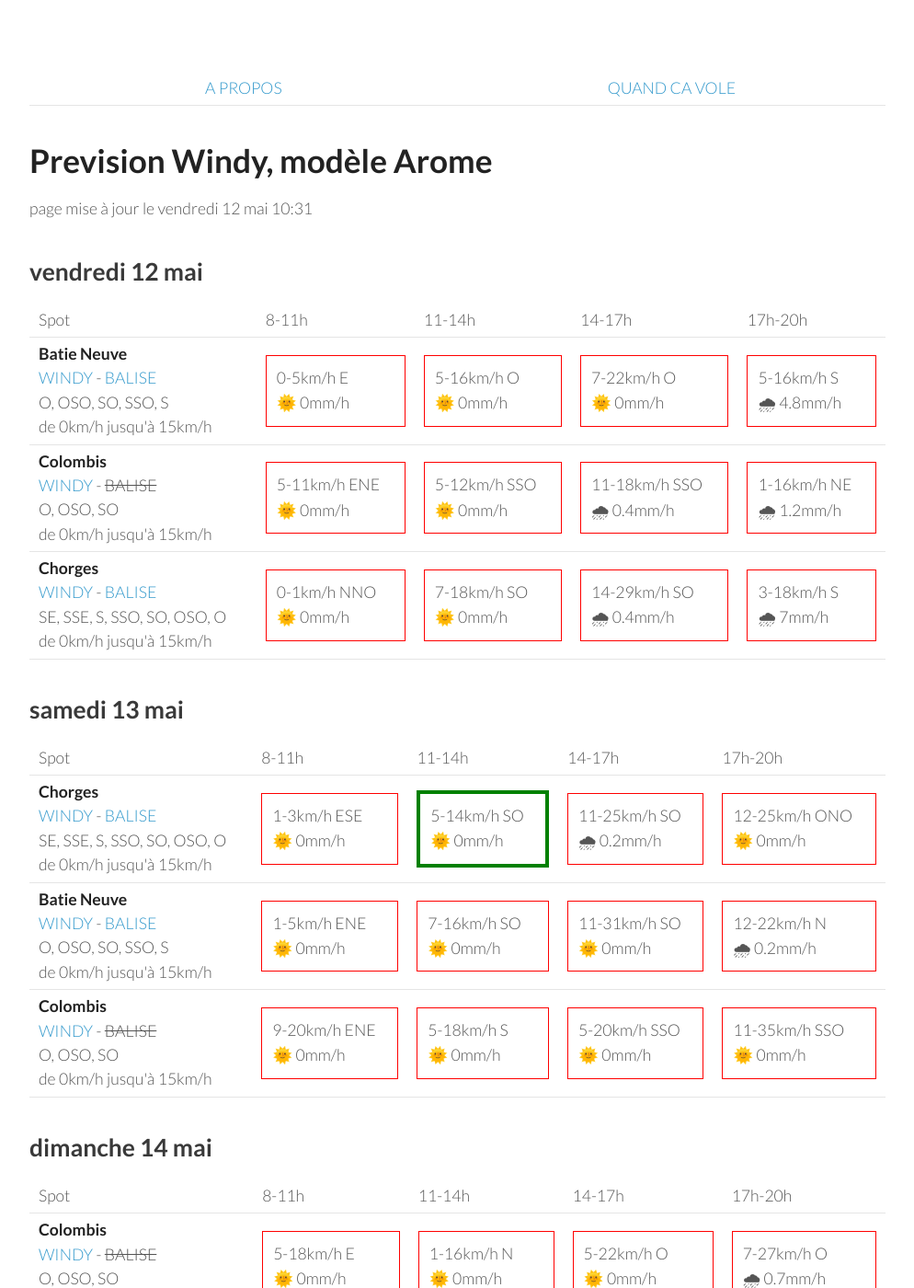
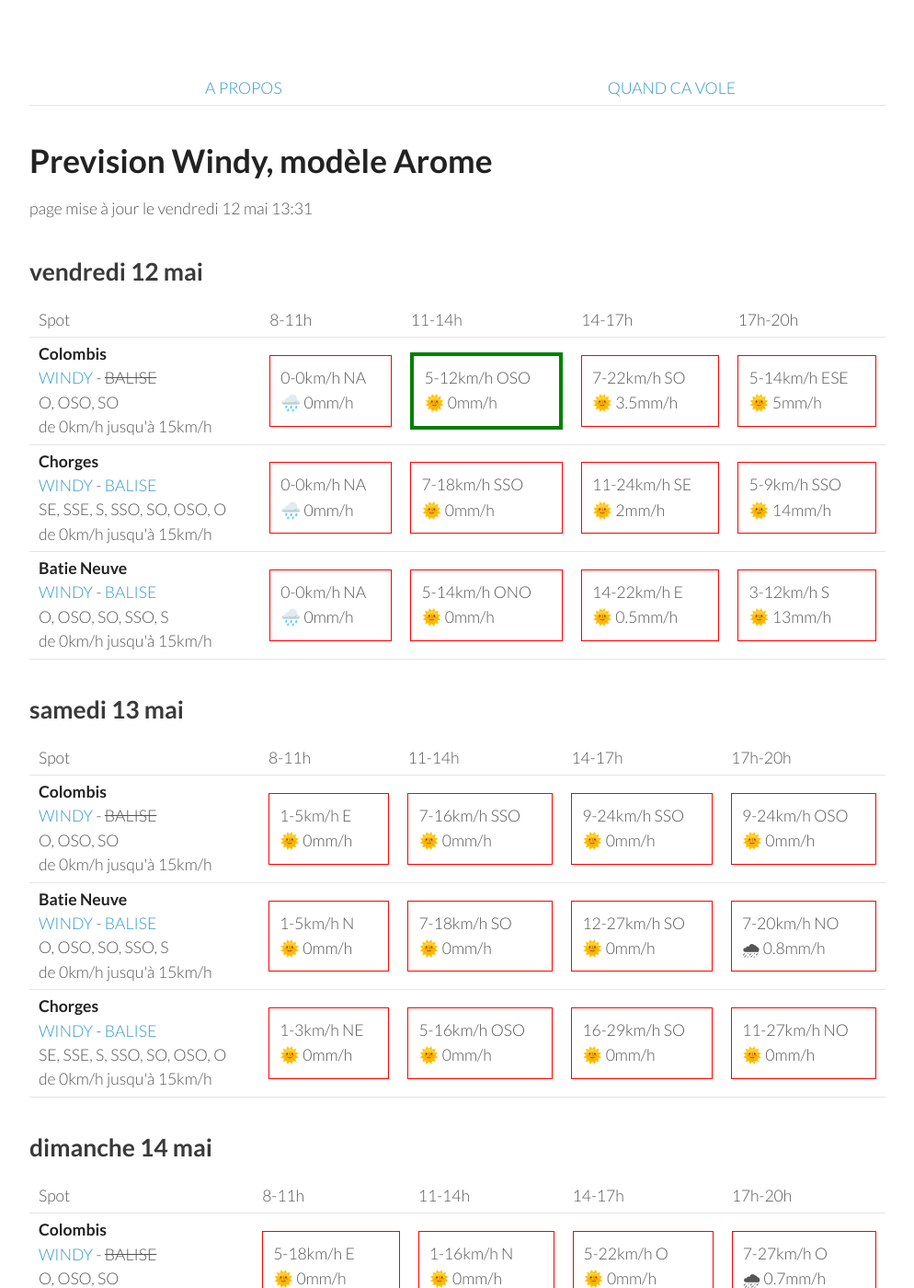
Before and after one commit to parapente-dans-le-nord/parapente-dans-le-nord.github.io, a Jekyll site: the page built from serre_poncon.markdown, in a window 1280 px wide and 1400 px high. Shown: the whole window at 92% size, without its empty margins (26-1020 px from the left). Built offline with Jekyll 4.4.1, drawn with Linux system fonts in a browser that asks for light colours.

Commit message:
update index.markdown

```diff
--- a/serre_poncon.markdown
+++ b/serre_poncon.markdown
@@ -7,7 +7,7 @@ title:  "Tous les spots"
 {: .links}
 
 # Prevision Windy, modèle Arome
-page mise à jour le vendredi 12 mai 10:31
+page mise à jour le vendredi 12 mai 13:31
 
 ## vendredi 12 mai
 
@@ -22,33 +22,30 @@ page mise à jour le vendredi 12 mai 10:31
       <td>17h-20h</td>
     </tr>
 <tr>
-        <td><strong>Batie Neuve</strong><br><a href="https://windy.com/44.584/6.236?44.559,6.262,10,m:eTtagly">WINDY</a> - <span class=""><a href="https://www.openwindmap.org/PP554">BALISE</a> </span><br> <span class="vent-favorable">O, OSO, SO, SSO, S</span><br><span class="force-vent">de 0km/h jusqu'à 15km/h</span> </td>
-
-            <td><div class="not-flyable"><p>0-5km/h E</p><p>🌞 0mm/h</p></div></td>
-            <td><div class="not-flyable"><p>5-16km/h O</p><p>🌞 0mm/h</p></div></td>
-            <td><div class="not-flyable"><p>7-22km/h O</p><p>🌞 0mm/h</p></div></td>
-            <td><div class="not-flyable"><p>5-16km/h S</p><p>🌧 4.8mm/h</p></div></td>
-
-
-    </tr>
-<tr>
         <td><strong>Colombis</strong><br><a href="https://windy.com/44.494/6.216?44.559,6.262,10">WINDY</a> - <span class="no-balise"> BALISE </span><br> <span class="vent-favorable">O, OSO, SO</span><br><span class="force-vent">de 0km/h jusqu'à 15km/h</span> </td>
 
-            <td><div class="not-flyable"><p>5-11km/h ENE</p><p>🌞 0mm/h</p></div></td>
-            <td><div class="not-flyable"><p>5-12km/h SSO</p><p>🌞 0mm/h</p></div></td>
-            <td><div class="not-flyable"><p>11-18km/h SSO</p><p>🌧 0.4mm/h</p></div></td>
-            <td><div class="not-flyable"><p>1-16km/h NE</p><p>🌧 1.2mm/h</p></div></td>
-
+            <td><div class="not-flyable"><p>0-0km/h NA</p><p>🌧️ 0mm/h</p></div></td>
+            <td><div class="flyable"><p>5-12km/h OSO</p><p>🌞 0mm/h</p></div></td>
+            <td><div class="not-flyable"><p>7-22km/h SO</p><p>🌞 3.5mm/h</p></div></td>
+            <td><div class="not-flyable"><p>5-14km/h ESE</p><p>🌞 5mm/h</p></div></td>
 
     </tr>
 <tr>
         <td><strong>Chorges</strong><br><a href="https://windy.com/44.578/6.280?44.559,6.262,10">WINDY</a> - <span class=""><a href="https://www.openwindmap.org/PP554">BALISE</a> </span><br> <span class="vent-favorable">SE, SSE, S, SSO, SO, OSO, O</span><br><span class="force-vent">de 0km/h jusqu'à 15km/h</span> </td>
 
-            <td><div class="not-flyable"><p>0-1km/h NNO</p><p>🌞 0mm/h</p></div></td>
-            <td><div class="not-flyable"><p>7-18km/h SO</p><p>🌞 0mm/h</p></div></td>
-            <td><div class="not-flyable"><p>14-29km/h SO</p><p>🌧 0.4mm/h</p></div></td>
-            <td><div class="not-flyable"><p>3-18km/h S</p><p>🌧 7mm/h</p></div></td>
+            <td><div class="not-flyable"><p>0-0km/h NA</p><p>🌧️ 0mm/h</p></div></td>
+            <td><div class="not-flyable"><p>7-18km/h SSO</p><p>🌞 0mm/h</p></div></td>
+            <td><div class="not-flyable"><p>11-24km/h SE</p><p>🌞 2mm/h</p></div></td>
+            <td><div class="not-flyable"><p>5-9km/h SSO</p><p>🌞 14mm/h</p></div></td>
 
+    </tr>
+<tr>
+        <td><strong>Batie Neuve</strong><br><a href="https://windy.com/44.584/6.236?44.559,6.262,10,m:eTtagly">WINDY</a> - <span class=""><a href="https://www.openwindmap.org/PP554">BALISE</a> </span><br> <span class="vent-favorable">O, OSO, SO, SSO, S</span><br><span class="force-vent">de 0km/h jusqu'à 15km/h</span> </td>
+
+            <td><div class="not-flyable"><p>0-0km/h NA</p><p>🌧️ 0mm/h</p></div></td>
+            <td><div class="not-flyable"><p>5-14km/h ONO</p><p>🌞 0mm/h</p></div></td>
+            <td><div class="not-flyable"><p>14-22km/h E</p><p>🌞 0.5mm/h</p></div></td>
+            <td><div class="not-flyable"><p>3-12km/h S</p><p>🌞 13mm/h</p></div></td>
 
     </tr>
 
@@ -68,32 +65,32 @@ page mise à jour le vendredi 12 mai 10:31
       <td>17h-20h</td>
     </tr>
 <tr>
-        <td><strong>Chorges</strong><br><a href="https://windy.com/44.578/6.280?44.559,6.262,10">WINDY</a> - <span class=""><a href="https://www.openwindmap.org/PP554">BALISE</a> </span><br> <span class="vent-favorable">SE, SSE, S, SSO, SO, OSO, O</span><br><span class="force-vent">de 0km/h jusqu'à 15km/h</span> </td>
+        <td><strong>Colombis</strong><br><a href="https://windy.com/44.494/6.216?44.559,6.262,10">WINDY</a> - <span class="no-balise"> BALISE </span><br> <span class="vent-favorable">O, OSO, SO</span><br><span class="force-vent">de 0km/h jusqu'à 15km/h</span> </td>
 
-            <td><div class="not-flyable"><p>1-3km/h ESE</p><p>🌞 0mm/h</p></div></td>
-            <td><div class="flyable"><p>5-14km/h SO</p><p>🌞 0mm/h</p></div></td>
-            <td><div class="not-flyable"><p>11-25km/h SO</p><p>🌧 0.2mm/h</p></div></td>
-            <td><div class="not-flyable"><p>12-25km/h ONO</p><p>🌞 0mm/h</p></div></td>
+            <td><div class="not-flyable"><p>1-5km/h E</p><p>🌞 0mm/h</p></div></td>
+            <td><div class="not-flyable"><p>7-16km/h SSO</p><p>🌞 0mm/h</p></div></td>
+            <td><div class="not-flyable"><p>9-24km/h SSO</p><p>🌞 0mm/h</p></div></td>
+            <td><div class="not-flyable"><p>9-24km/h OSO</p><p>🌞 0mm/h</p></div></td>
 
 
     </tr>
 <tr>
         <td><strong>Batie Neuve</strong><br><a href="https://windy.com/44.584/6.236?44.559,6.262,10,m:eTtagly">WINDY</a> - <span class=""><a href="https://www.openwindmap.org/PP554">BALISE</a> </span><br> <span class="vent-favorable">O, OSO, SO, SSO, S</span><br><span class="force-vent">de 0km/h jusqu'à 15km/h</span> </td>
 
-            <td><div class="not-flyable"><p>1-5km/h ENE</p><p>🌞 0mm/h</p></div></td>
-            <td><div class="not-flyable"><p>7-16km/h SO</p><p>🌞 0mm/h</p></div></td>
-            <td><div class="not-flyable"><p>11-31km/h SO</p><p>🌞 0mm/h</p></div></td>
-            <td><div class="not-flyable"><p>12-22km/h N</p><p>🌧 0.2mm/h</p></div></td>
+            <td><div class="not-flyable"><p>1-5km/h N</p><p>🌞 0mm/h</p></div></td>
+            <td><div class="not-flyable"><p>7-18km/h SO</p><p>🌞 0mm/h</p></div></td>
+            <td><div class="not-flyable"><p>12-27km/h SO</p><p>🌞 0mm/h</p></div></td>
+            <td><div class="not-flyable"><p>7-20km/h NO</p><p>🌧 0.8mm/h</p></div></td>
 
 
     </tr>
 <tr>
-        <td><strong>Colombis</strong><br><a href="https://windy.com/44.494/6.216?44.559,6.262,10">WINDY</a> - <span class="no-balise"> BALISE </span><br> <span class="vent-favorable">O, OSO, SO</span><br><span class="force-vent">de 0km/h jusqu'à 15km/h</span> </td>
+        <td><strong>Chorges</strong><br><a href="https://windy.com/44.578/6.280?44.559,6.262,10">WINDY</a> - <span class=""><a href="https://www.openwindmap.org/PP554">BALISE</a> </span><br> <span class="vent-favorable">SE, SSE, S, SSO, SO, OSO, O</span><br><span class="force-vent">de 0km/h jusqu'à 15km/h</span> </td>
 
-            <td><div class="not-flyable"><p>9-20km/h ENE</p><p>🌞 0mm/h</p></div></td>
-            <td><div class="not-flyable"><p>5-18km/h S</p><p>🌞 0mm/h</p></div></td>
-            <td><div class="not-flyable"><p>5-20km/h SSO</p><p>🌞 0mm/h</p></div></td>
-            <td><div class="not-flyable"><p>11-35km/h SSO</p><p>🌞 0mm/h</p></div></td>
+            <td><div class="not-flyable"><p>1-3km/h NE</p><p>🌞 0mm/h</p></div></td>
+            <td><div class="not-flyable"><p>5-16km/h OSO</p><p>🌞 0mm/h</p></div></td>
+            <td><div class="not-flyable"><p>16-29km/h SO</p><p>🌞 0mm/h</p></div></td>
+            <td><div class="not-flyable"><p>11-27km/h NO</p><p>🌞 0mm/h</p></div></td>
 
 
     </tr>
```
